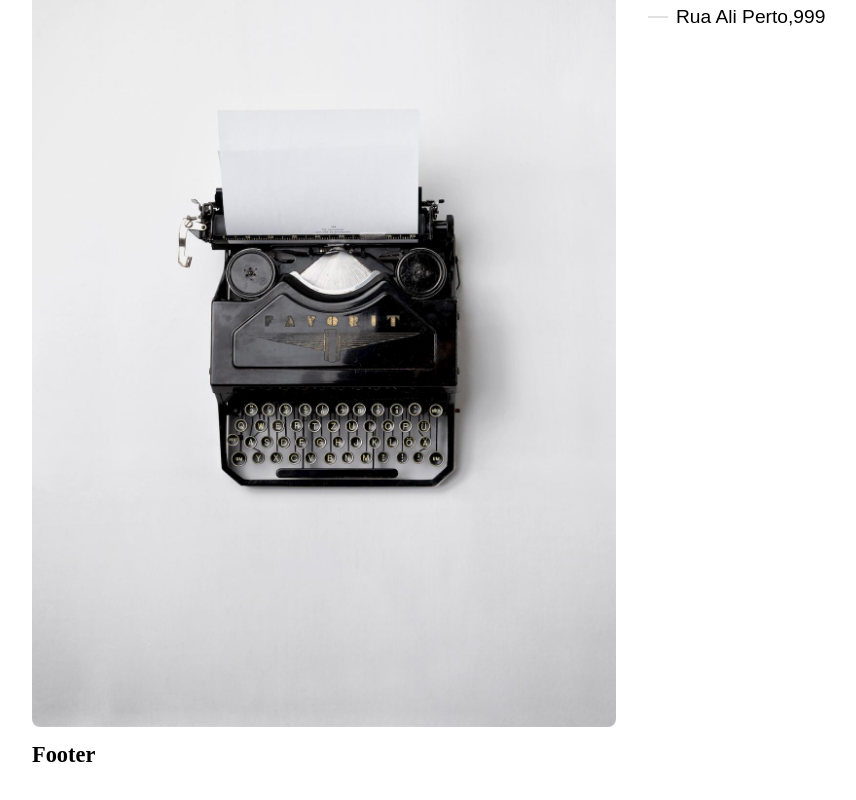
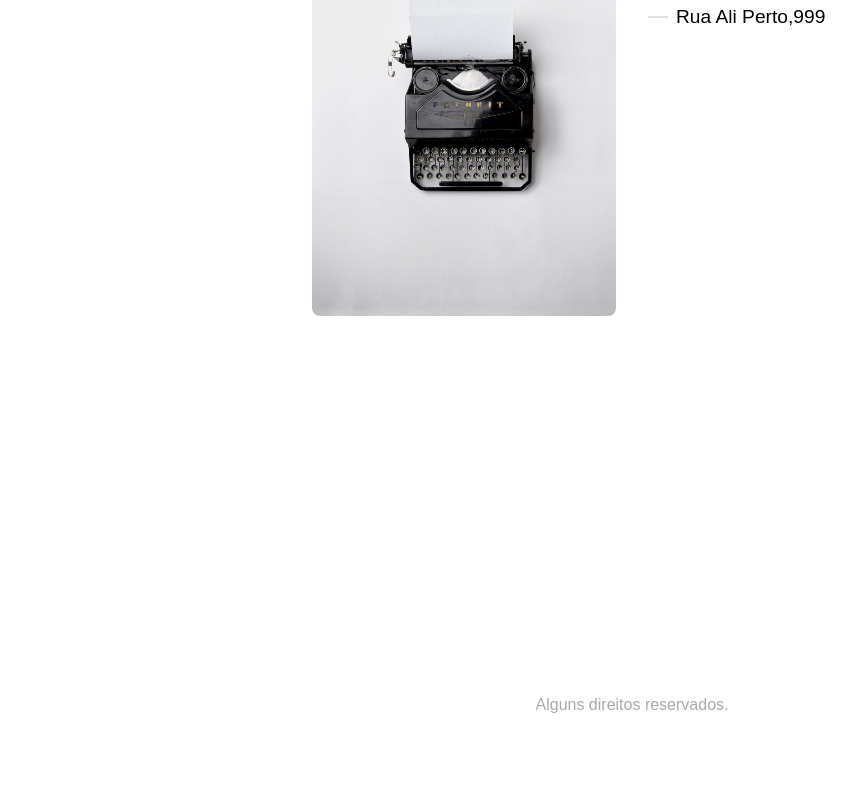
Before and after one commit to Gaaramiro/ROUTER-REACT, a React (Vite) app: page /contato in a window 1280 px wide. Shown: the part 232-1032 px from the top of the page, without its empty margins (8-864 px from the left). Built offline with nearby package versions, Linux system fonts and the light colour scheme.

Commit message:
estilo adicionado em produto e footer

```diff
--- a/src/App.css
+++ b/src/App.css
@@ -1,8 +1,10 @@
-.App{
+body{
   margin: 2rem;
-  display: flex;
-  flex-direction: column;
+
 }
+
+
+
 img{
   max-width: 100%;
   border-radius: .5rem;
@@ -19,6 +21,18 @@ ul{
 
 h1{
   font-size: 1.4rem;
+}
+
+.App{
+  display: flex;
+  flex-direction: column;
+  max-width: 40rem;
+  margin: 0 auto;
+  min-height: calc(100vh + 10rem);
+}
+
+.content{
+  flex: 1;
 }
 
 .animeLeft{
--- a/src/Components/Footer.jsx
+++ b/src/Components/Footer.jsx
@@ -1,9 +1,10 @@
 import React from 'react';
+import styles from '../Components/Footer.module.css';
 
 function Footer() {
   return (
-    <footer>
-      <h1>Footer</h1>
+    <footer className={styles.footer}>
+      <p>Alguns direitos reservados.</p>
     </footer>
   );
 }
--- a/src/Components/Footer.module.css
+++ b/src/Components/Footer.module.css
@@ -0,0 +1,8 @@
+.footer{
+  text-align: center;
+  font-family: Arial, Helvetica, sans-serif;
+  color: #AAA;
+  padding-top: 5rem;
+  height: 10rem;
+  box-sizing: border-box;
+}
--- a/src/Components/Produto.jsx
+++ b/src/Components/Produto.jsx
@@ -38,8 +38,8 @@ function Produto() {
       </div>
       <div>
         <h2>{produto.nome}</h2>
-        <span>R$ {produto.preco}</span>
-        <p>{produto.descricao}</p>
+        <span className={styles.preco}>R$ {produto.preco}</span>
+        <p className={styles.descricao}>{produto.descricao}</p>
       </div>
     </section>
   );
--- a/src/Components/Produto.module.css
+++ b/src/Components/Produto.module.css
@@ -0,0 +1,17 @@
+.produto{
+  display: flex;
+  gap: 2rem;
+}
+
+.preco{
+  background-color: #91fb5d;
+  color: #017e01;
+  padding: .5rem;
+  border-radius: 4px;
+}
+
+.descricao{
+  font-size: 1.2rem;
+  line-height: 1.2;
+  font-family: Arial, Helvetica, sans-serif;
+}
--- a/src/Components/Produtos.jsx
+++ b/src/Components/Produtos.jsx
@@ -12,7 +12,7 @@ function Produtos() {
   }, []);
   if (produtos === null) return null;
   return (
-    <section className={styles.produtos}>
+    <section className={`${styles.produtos} animeLeft`}>
       <Head title="Produtos" description="Produtos" />
       {produtos.map((produto) => (
         <Link to={`produto/${produto.id}`} key={produto.id}>
```
